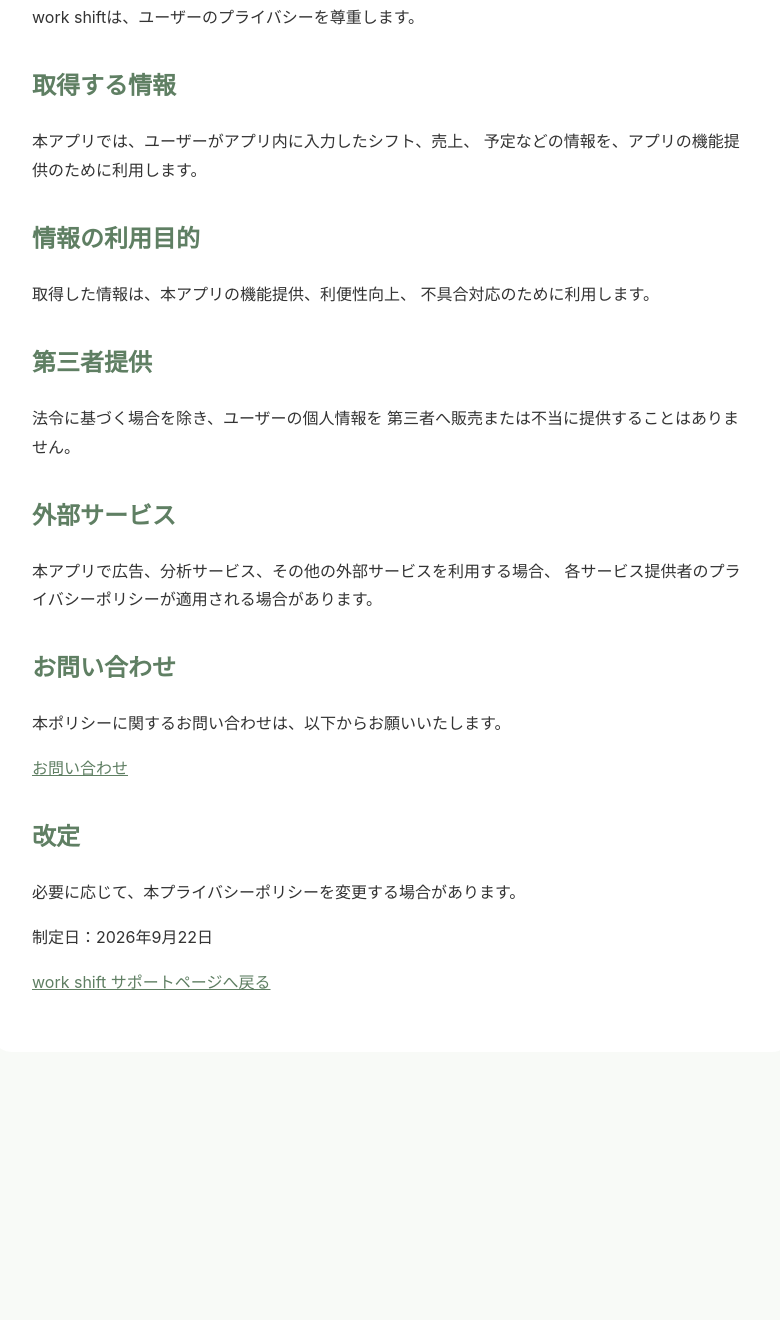
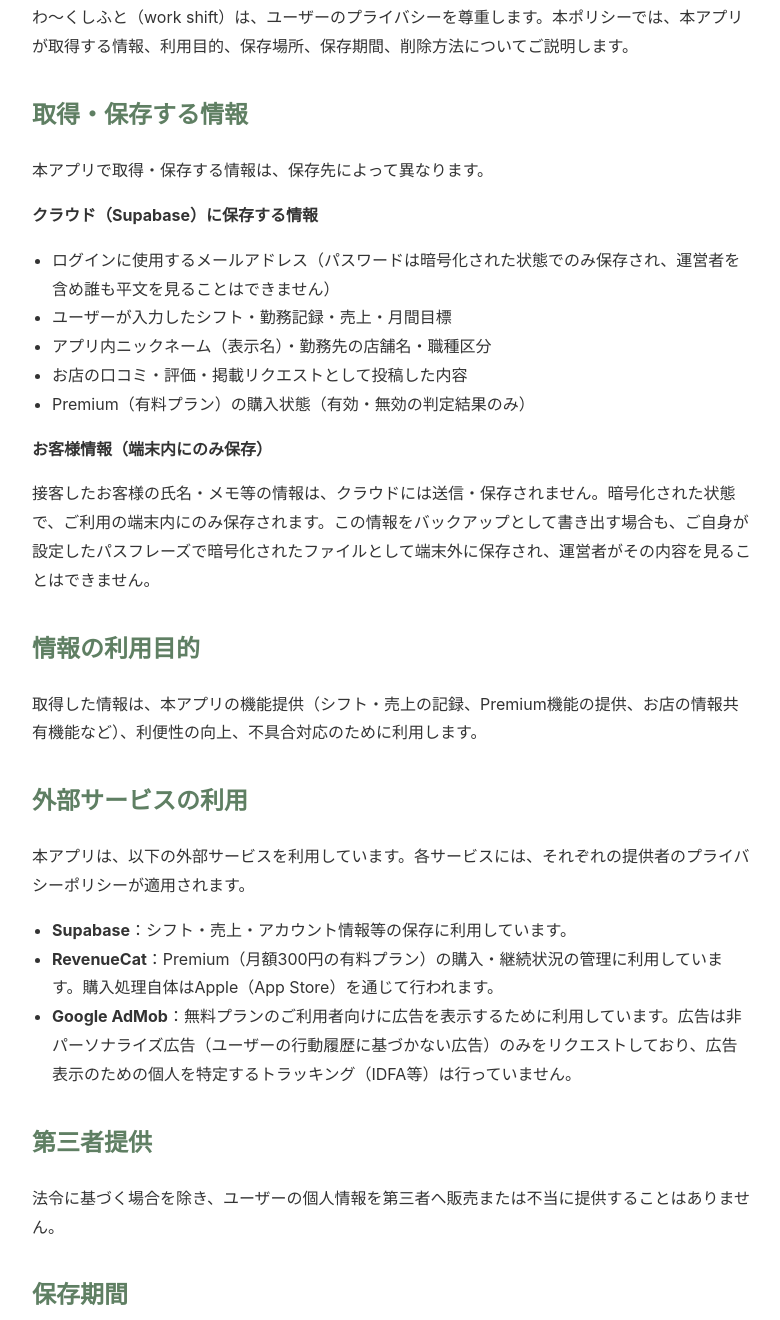
Before and after one commit to maka07141-web/app-support, a plain HTML site: page work-shift/privacy/index.html in a window 1280 px wide. Shown: the part 177-1497 px from the top of the page, without its empty margins (248-1028 px from the left). Before the commit the page ends 1269 px from the top, so only its background shows below. Drawn offline with Linux system fonts and the light colour scheme.

Commit message:
Revise privacy policy for clarity and detail
Updated privacy policy text to clarify information collection and storage.

```diff
--- a/work-shift/privacy/index.html
+++ b/work-shift/privacy/index.html
@@ -34,6 +34,10 @@
     a {
       color: #5f7f63;
     }
+
+    ul {
+      padding-left: 20px;
+    }
   </style>
 </head>
 
@@ -42,31 +46,50 @@
     <h1>プライバシーポリシー</h1>
 
     <p>
-      work shiftは、ユーザーのプライバシーを尊重します。
+      わ〜くしふと（work shift）は、ユーザーのプライバシーを尊重します。本ポリシーでは、本アプリが取得する情報、利用目的、保存場所、保存期間、削除方法についてご説明します。
     </p>
 
-    <h2>取得する情報</h2>
+    <h2>取得・保存する情報</h2>
+    <p>本アプリで取得・保存する情報は、保存先によって異なります。</p>
+    <p><strong>クラウド（Supabase）に保存する情報</strong></p>
+    <ul>
+      <li>ログインに使用するメールアドレス（パスワードは暗号化された状態でのみ保存され、運営者を含め誰も平文を見ることはできません）</li>
+      <li>ユーザーが入力したシフト・勤務記録・売上・月間目標</li>
+      <li>アプリ内ニックネーム（表示名）・勤務先の店舗名・職種区分</li>
+      <li>お店の口コミ・評価・掲載リクエストとして投稿した内容</li>
+      <li>Premium（有料プラン）の購入状態（有効・無効の判定結果のみ）</li>
+    </ul>
+    <p><strong>お客様情報（端末内にのみ保存）</strong></p>
     <p>
-      本アプリでは、ユーザーがアプリ内に入力したシフト、売上、
-      予定などの情報を、アプリの機能提供のために利用します。
+      接客したお客様の氏名・メモ等の情報は、クラウドには送信・保存されません。暗号化された状態で、ご利用の端末内にのみ保存されます。この情報をバックアップとして書き出す場合も、ご自身が設定したパスフレーズで暗号化されたファイルとして端末外に保存され、運営者がその内容を見ることはできません。
     </p>
 
     <h2>情報の利用目的</h2>
     <p>
-      取得した情報は、本アプリの機能提供、利便性向上、
-      不具合対応のために利用します。
+      取得した情報は、本アプリの機能提供（シフト・売上の記録、Premium機能の提供、お店の情報共有機能など）、利便性の向上、不具合対応のために利用します。
     </p>
+
+    <h2>外部サービスの利用</h2>
+    <p>本アプリは、以下の外部サービスを利用しています。各サービスには、それぞれの提供者のプライバシーポリシーが適用されます。</p>
+    <ul>
+      <li><strong>Supabase</strong>：シフト・売上・アカウント情報等の保存に利用しています。</li>
+      <li><strong>RevenueCat</strong>：Premium（月額300円の有料プラン）の購入・継続状況の管理に利用しています。購入処理自体はApple（App Store）を通じて行われます。</li>
+      <li><strong>Google AdMob</strong>：無料プランのご利用者向けに広告を表示するために利用しています。広告は非パーソナライズ広告（ユーザーの行動履歴に基づかない広告）のみをリクエストしており、広告表示のための個人を特定するトラッキング（IDFA等）は行っていません。</li>
+    </ul>
 
     <h2>第三者提供</h2>
     <p>
-      法令に基づく場合を除き、ユーザーの個人情報を
-      第三者へ販売または不当に提供することはありません。
+      法令に基づく場合を除き、ユーザーの個人情報を第三者へ販売または不当に提供することはありません。
     </p>
 
-    <h2>外部サービス</h2>
+    <h2>保存期間</h2>
     <p>
-      本アプリで広告、分析サービス、その他の外部サービスを利用する場合、
-      各サービス提供者のプライバシーポリシーが適用される場合があります。
+      取得した情報は、ユーザーがデータを削除する、またはアカウントを削除するまで保存されます。自動的な削除期限は設けていません。
+    </p>
+
+    <h2>情報の削除方法</h2>
+    <p>
+      アプリ内のアカウント削除機能から、いつでもご自身でクラウド上のデータ（シフト・売上・プロフィール情報等）を削除できます。端末内に保存されたお客様情報も、アカウント削除時に合わせて削除されます。
     </p>
 
     <h2>お問い合わせ</h2>
@@ -85,7 +108,7 @@
       必要に応じて、本プライバシーポリシーを変更する場合があります。
     </p>
 
-    <p>制定日：2026年9月22日</p>
+    <p>制定日：2026年9月22日 / 改定日：2026年11月13日</p>
 
     <p>
       <a href="../">work shift サポートページへ戻る</a>
```
